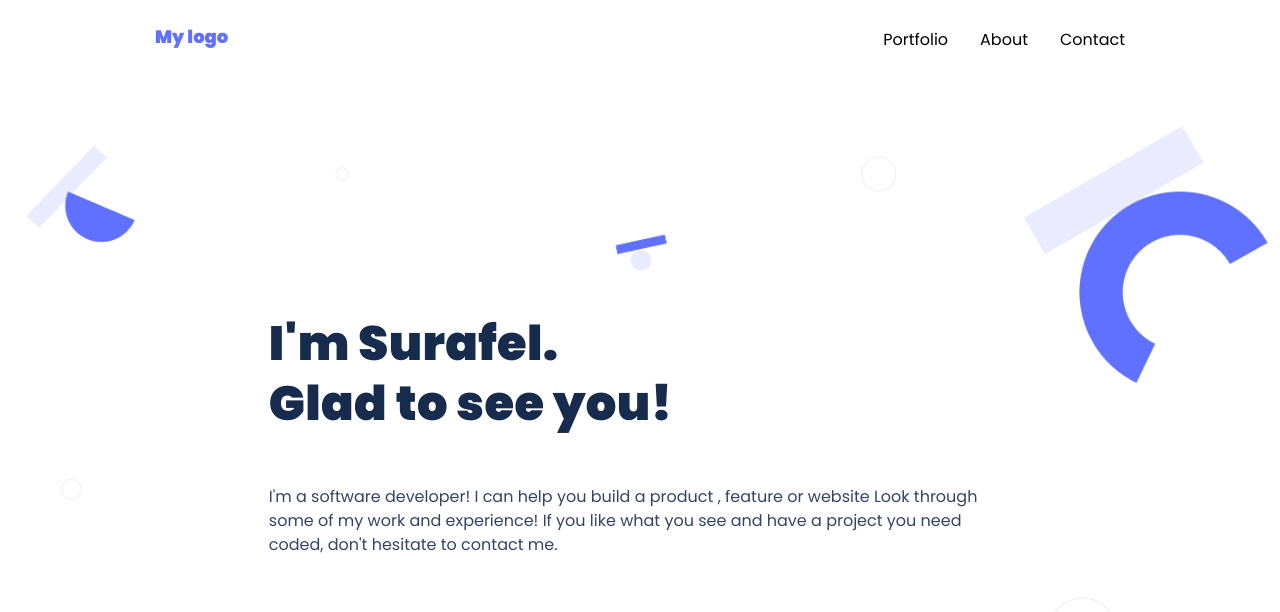
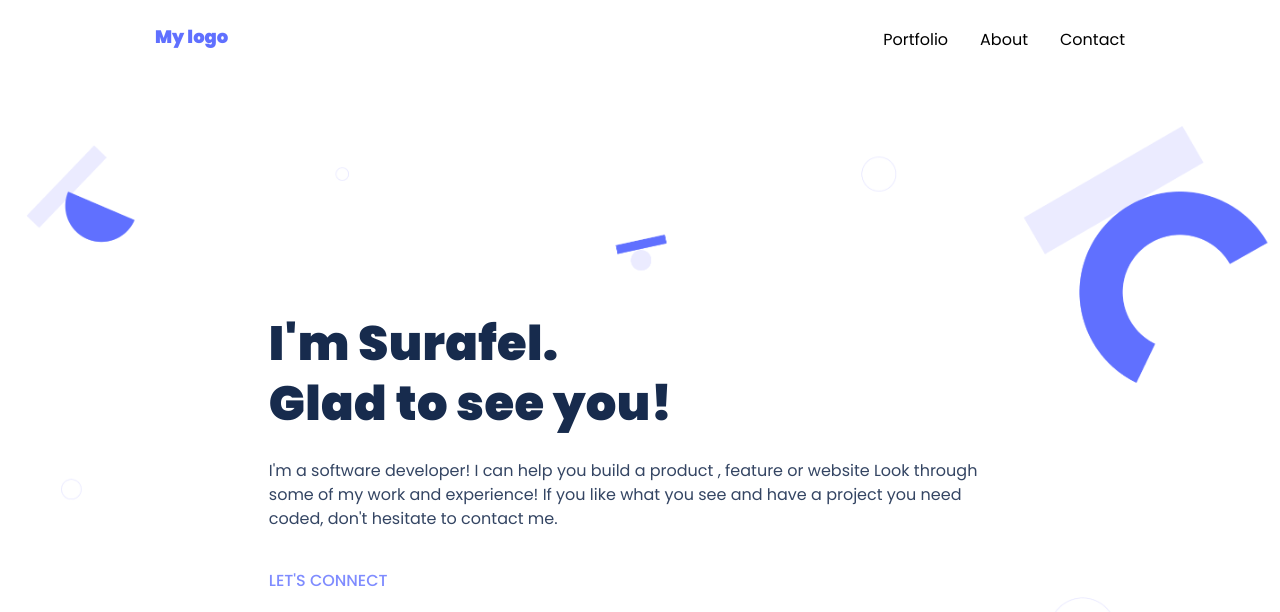
Before and after one commit to Surafels/Portfolio_mobile, a website: page index.html in a window 1280 px wide. Shown: the top 612 px of the page. Drawn offline with Linux system fonts and the light colour scheme.

Commit message:
Update styles of detail class

```diff
--- a/styles.css
+++ b/styles.css
@@ -646,8 +646,6 @@ hr {
   border-radius: 10px;
   background: #0d151e;
   margin: 8px auto;
-
-  /* margin-top: 30px; */
 }
 
 .top {
@@ -752,7 +750,6 @@ hr {
   }
 
   .detail {
-    margin: auto;
     height: 98px;
   }
 
```
